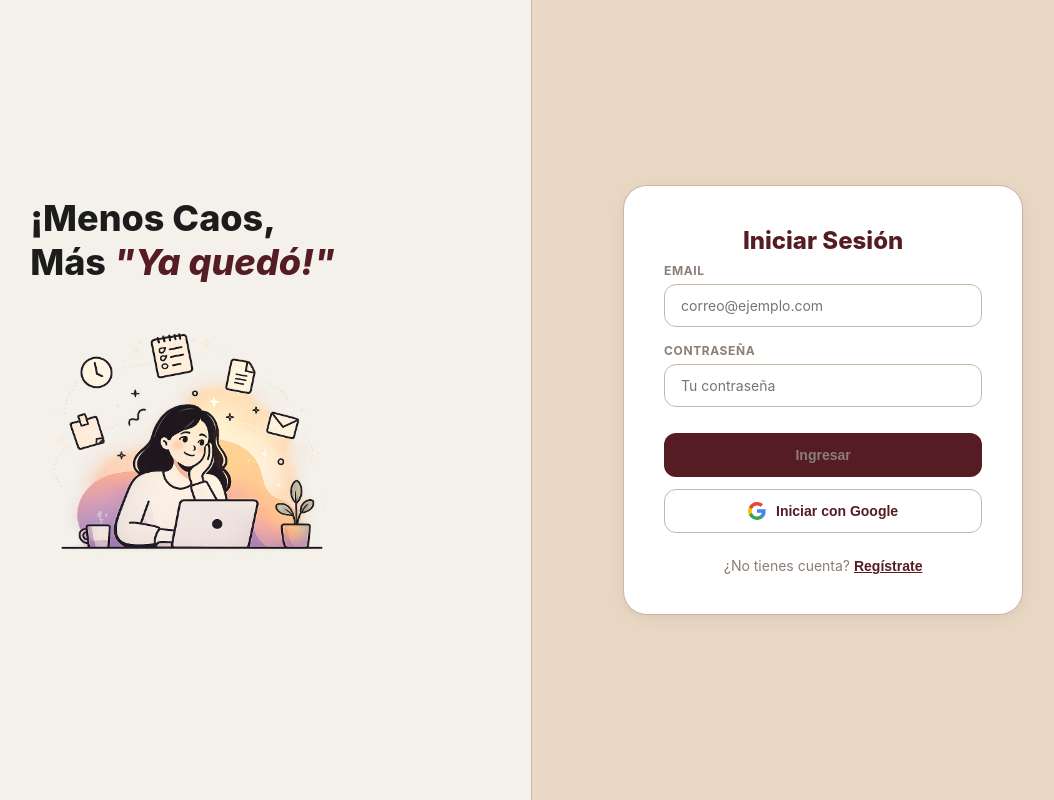
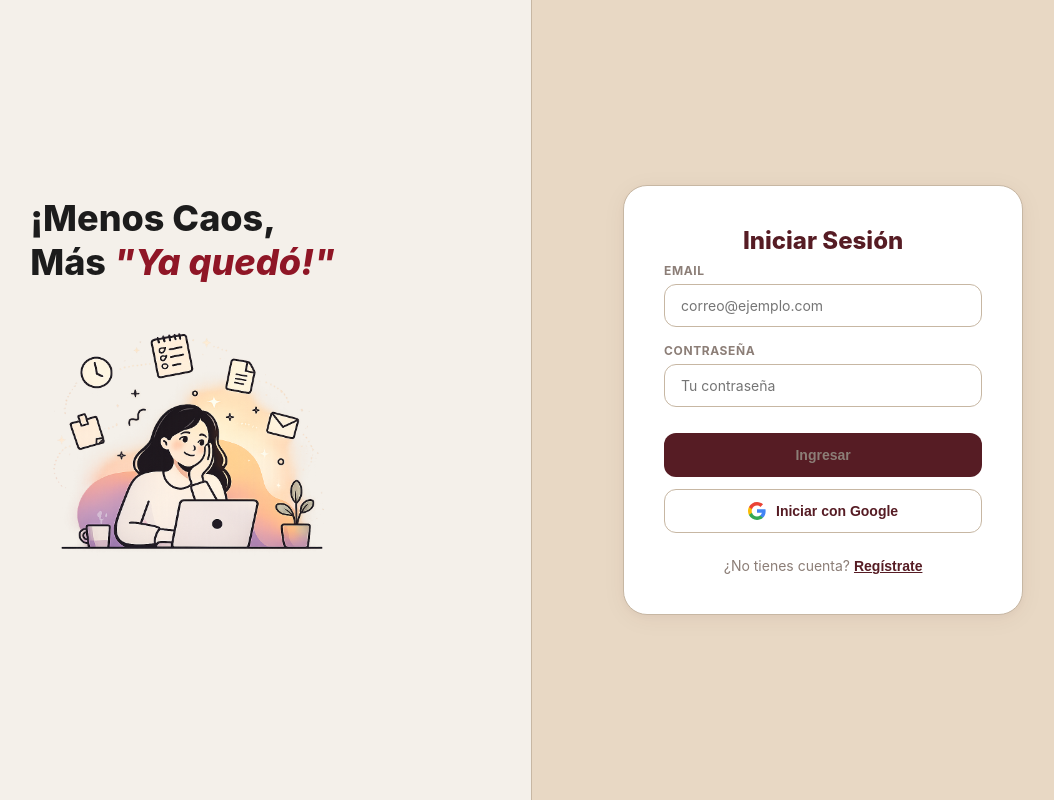
Before and after one commit to ferposadagarcia-maker/MateCod-ToDo-App, a React (Vite) app: page /login in a window 1280 px wide. Shown: the whole page, without its empty margins (166-1220 px from the left). Built offline with nearby package versions, Linux system fonts and the light colour scheme; no server answers.

Commit message:
Cambio de colores de slogan

```diff
--- a/src/index.css
+++ b/src/index.css
@@ -19,7 +19,7 @@
 }
 
 html.dark {
-  --bg-global: #4c3e3e;
+  --bg-global: #453030;
   --card-bg: #3c1216;
 
   --text-main: #E8D9C1;
--- a/src/pages/LoginPage.css
+++ b/src/pages/LoginPage.css
@@ -183,7 +183,7 @@
     }
 
     .highlight-text {
-        color: var(--text-main);
+        color: #8f1626;
         font-style: italic;
     }
 
```
